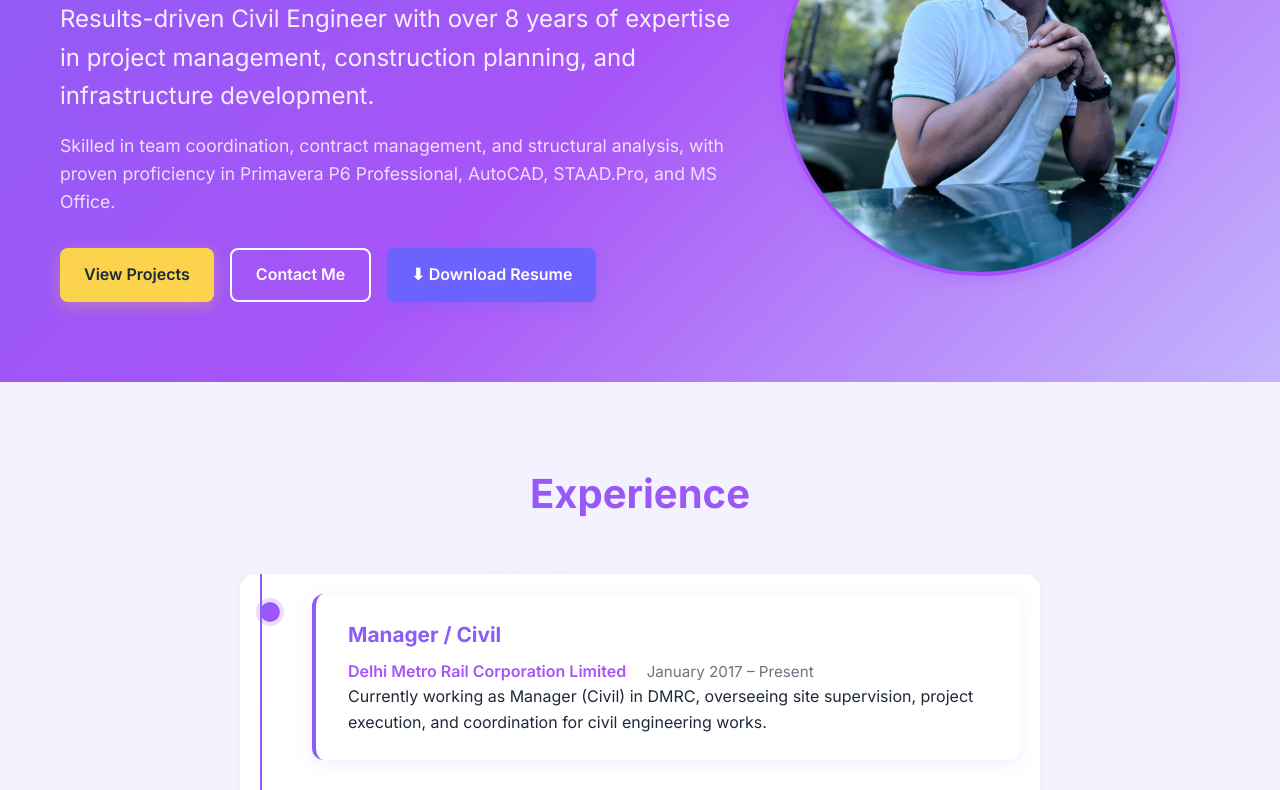
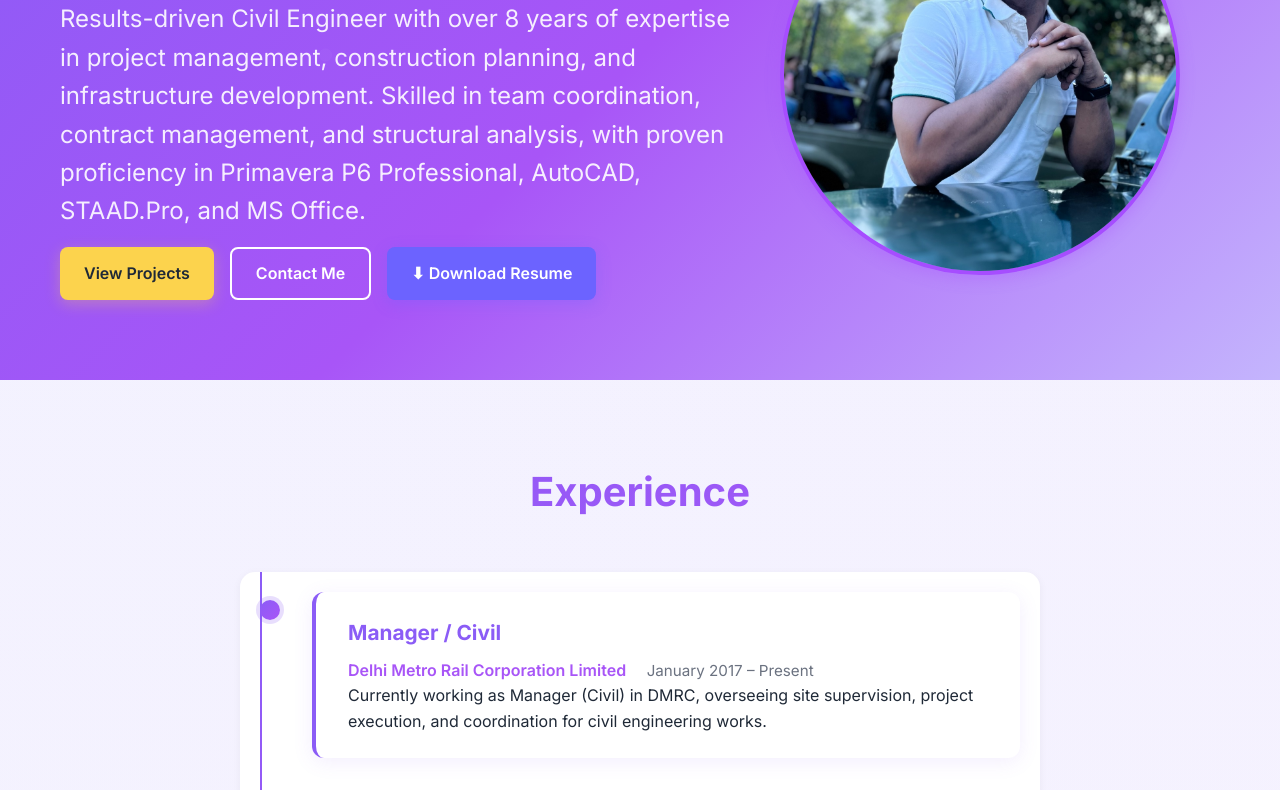
Before and after one commit to Rajat1612/portfolio-website, a plain HTML site: page index.html in a window 1280 px wide. Shown: the part 340-1130 px from the top of the page. Drawn offline with Linux system fonts and the light colour scheme.

Commit message:
Updated tagline to comprehensive professional summary combining all expertise and skills

```diff
--- a/index.html
+++ b/index.html
@@ -34,8 +34,7 @@
             <div class="container hero-container">
                 <div class="hero-content">
                     <h1>Hi, I'm <span class="highlight">Rajat Maddheshiya</span></h1>
-                    <p class="hero-subtitle">Results-driven Civil Engineer with over 8 years of expertise in project management, construction planning, and infrastructure development.</p>
-                    <p class="hero-description">Skilled in team coordination, contract management, and structural analysis, with proven proficiency in Primavera P6 Professional, AutoCAD, STAAD.Pro, and MS Office.</p>
+                    <p class="hero-subtitle">Results-driven Civil Engineer with over 8 years of expertise in project management, construction planning, and infrastructure development. Skilled in team coordination, contract management, and structural analysis, with proven proficiency in Primavera P6 Professional, AutoCAD, STAAD.Pro, and MS Office.</p>
                     <div class="hero-buttons">
                         <a href="#projects" class="btn btn-primary">View Projects</a>
                         <a href="#contact" class="btn btn-secondary">Contact Me</a>
```
